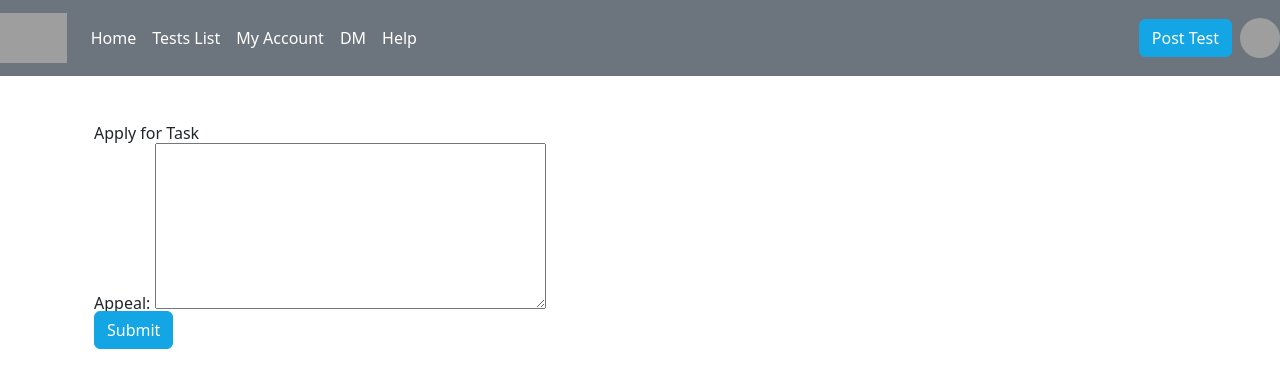
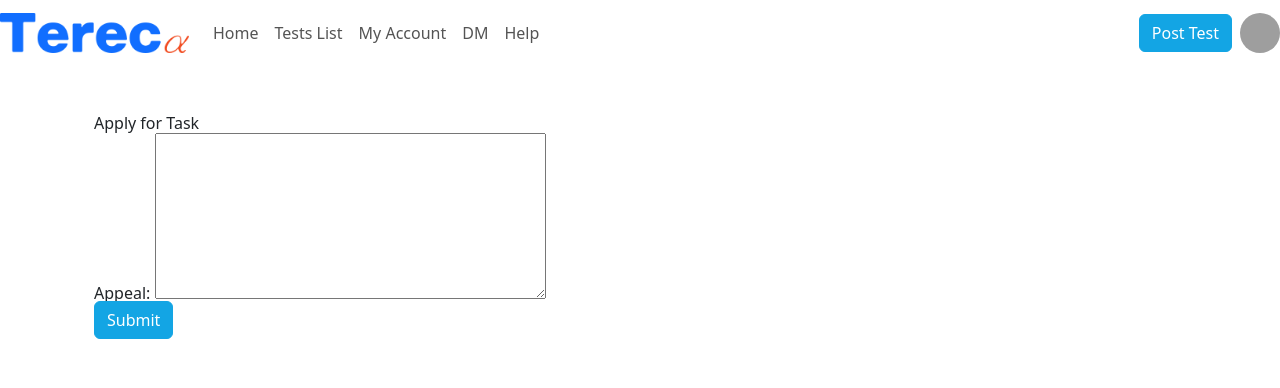
Before and after one commit to kelp-shi/TesterRecruting, a Django app: page /detail/1/join/ in a window 1280 px wide. Shown: the top 388 px of the page. Run offline with Django 5.2, Linux system fonts and the light colour scheme; some libraries are stand-ins or nearby versions; grey boxes are pictures that could not be loaded.

Commit message:
ロゴとバナー画像の追加

```diff
--- a/baseApp/db/application/utillity_models.py
+++ b/baseApp/db/application/utillity_models.py
@@ -7,6 +7,7 @@ class BannerImg(models.Model):
     bannerTitle = models.CharField(max_length=255)
     bannerImg = models.ImageField(upload_to='baseApp/images/org/banner', null=False)
     activeFlg = models.BooleanField(default=False)
+    create_at = models.DateTimeField(auto_now_add=True)
 
     def save(self, *args, **kwargs):
         if self.activeFlg:
--- a/baseApp/views/utillity.py
+++ b/baseApp/views/utillity.py
@@ -2,7 +2,7 @@ from django.views.generic import TemplateView
 from django.contrib.auth.mixins import LoginRequiredMixin
 from baseApp.db.application.app_models import TestPost
 from baseApp.db.application.dm_models import DmRoom, Massage
-from baseApp.models import CustomUser
+from baseApp.db.application.utillity_models import BannerImg
 from django.utils import timezone
 import random, string
 import logging
@@ -50,7 +50,8 @@ class index(LoginRequiredMixin, TemplateView):
         context['recomendpost'] = TestPost.objects.filter(RecrutingPeriodFlg=True).order_by('?')[:10]
         # 自身のDM
         my_dms = DmRoom.objects.filter(Member=current_user)
-        # context['room'] = my_dms
+        # バナー画像を取得
+        banner_info = BannerImg.objects.get(activeFlg=True)
 
 
         other_members = {}
@@ -67,5 +68,6 @@ class index(LoginRequiredMixin, TemplateView):
         context['rooms'] = my_dms
         context['other_members'] = other_members
         context['dmMessage'] = new_message
+        context['banner'] = banner_info
 
         return context
--- a/static/css/app/index.css
+++ b/static/css/app/index.css
@@ -19,10 +19,6 @@ h3 {
     font-weight: 700;
     font-style: normal;
     color: #3c3c3c;
-}
-
-.news-header {
-    background: #2d5431;
 }
 
 .card {
--- a/static/css/global_manu.css
+++ b/static/css/global_manu.css
@@ -4,7 +4,7 @@ body {
 }
 
 .navbar {
-    background-color: #818181;
+    background-color: #ffffff;
 }
 
 .logo img {
@@ -14,7 +14,7 @@ body {
 }
 
 .nav-link {
-    color: #fff !important;
+    color: #545454 !important;
 }
 
 .nav-link:hover {
--- a/templates/app/index.html
+++ b/templates/app/index.html
@@ -9,7 +9,7 @@
             <div class="col-12 col-lg-8 main-content">
                 <!--news-->
                 <div class="news-header py-4 mt-4 mb-5">
-                    <img src="" alt="news-banner" class="img-fluid">
+                    <img src="{{ banner.bannerImg.url }}" alt="{{ banner.bannerTitle }}" class="img-fluid">
                 </div>
                 <!--new tests-->
                 <div class="new-tests mb-3">
--- a/templates/global_menu.html
+++ b/templates/global_menu.html
@@ -15,10 +15,10 @@
 </head>
 <body>
     <header>
-        <nav class="navbar navbar-expand-lg navbar-dark bg-secondary">
+        <nav class="navbar navbar-expand-lg ">
             <div class="container-fluid">
                 <a class="navbar-brand" href="{% url 'baseApp:index' %}">
-                    <img src="logo.png" alt="Logo" height="50" class="d-inline-block align-text-top">
+                    <img src="{% static 'org/logos/Terec_Alpha.png' %}" alt="Logo" height="40" class="d-inline-block align-text-top">
                 </a>
                 <button class="navbar-toggler" type="button" data-bs-toggle="collapse" data-bs-target="#navbarNav" aria-controls="navbarNav" aria-expanded="false" aria-label="Toggle navigation">
                     <span class="navbar-toggler-icon"></span>
```
Also changed, not shown: static/org/logos/Terec_Alpha.png (added).
